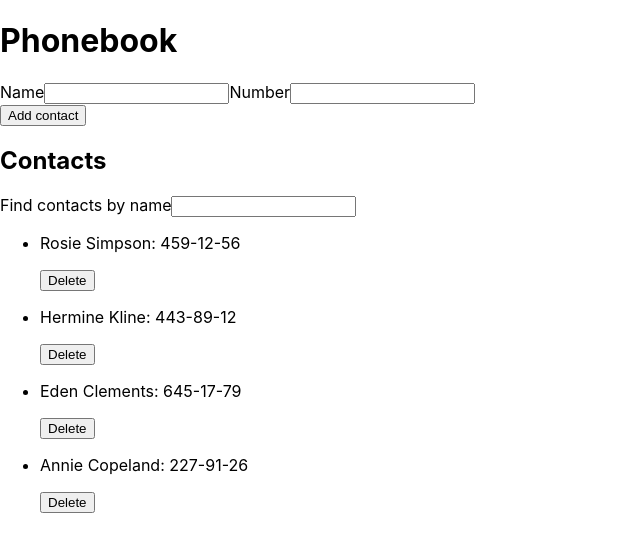
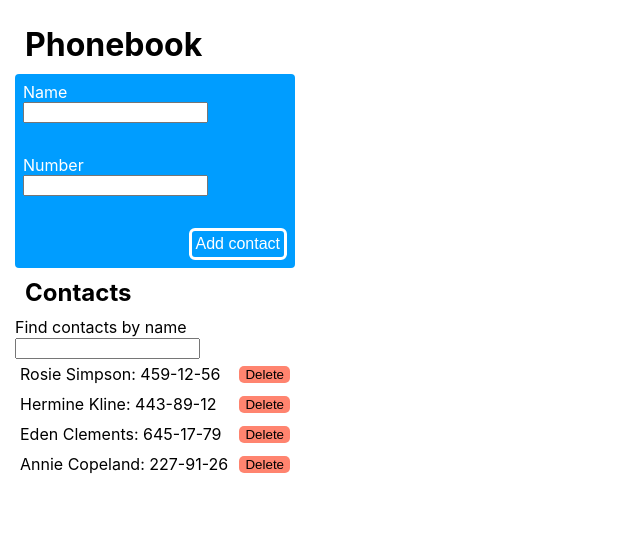
Before and after one commit to Melashchenko/goit-react-hw-08-phonebook, a React (Create React App) app: page / in a window 1280 px wide. Shown: the top 552 px of the page, without its empty margins (0-640 px from the left). Built offline with nearby package versions, Linux system fonts and the light colour scheme.

Commit message:
finished hw2

```diff
--- a/package.json
+++ b/package.json
@@ -7,11 +7,15 @@
     "@testing-library/jest-dom": "^5.16.3",
     "@testing-library/react": "^12.1.4",
     "@testing-library/user-event": "^13.5.0",
+    "formik": "^2.2.9",
     "react": "^18.1.0",
     "react-dom": "^18.1.0",
     "react-scripts": "5.0.1",
     "shortid": "^2.2.16",
-    "web-vitals": "^2.1.3"
+    "styled-components": "^5.3.6",
+    "styled-system": "^5.1.5",
+    "web-vitals": "^2.1.3",
+    "yup": "^1.0.0"
   },
   "scripts": {
     "start": "react-scripts start",
--- a/src/components/App.jsx
+++ b/src/components/App.jsx
@@ -2,8 +2,10 @@ import React, { Component } from 'react';
 import shortid from 'shortid';
 
 import { ContactList } from './ContactList/ContactList';
-import { ContactForm } from './ContactForm/ContactForm';
+
 import { Filter } from './Filter/Filter';
+import { ContactFormFormik } from './ContactFormFormik/ContactFormFormik';
+import { Box } from './Box';
 
 export class App extends Component {
   static defaultProps = {
@@ -70,27 +72,35 @@ export class App extends Component {
     const { filter, contacts } = this.state;
     const normalizedFilter = filter.toLowerCase();
 
-    return contacts.filter(contact =>
-      contact.name.toLowerCase().includes(normalizedFilter)
+    return contacts.filter(({ name }) =>
+      name.toLowerCase().includes(normalizedFilter)
     );
   };
 
   render() {
     const { filter } = this.state;
     const filterContacts = this.getFilterContacts();
+    const { addContact, changeFilter, deleteContact } = this;
 
     return (
-      <>
-        <h1>Phonebook</h1>
-        <ContactForm onAddContact={this.addContact} />
+      <Box as="div" p={15}>
+        <Box as="h1" p={10}>
+          Phonebook
+        </Box>
+        <Box as="div" display="flex" flexDirection="column" width={280}>
+          <ContactFormFormik onAddContact={addContact} />
 
-        <h2>Contacts</h2>
-        <Filter filter={filter} onFilter={this.changeFilter} />
-        <ContactList
-          contacts={filterContacts}
-          onDeleteContact={this.deleteContact}
-        />
-      </>
+          <Box as="h2" p={10}>
+            Contacts
+          </Box>
+
+          <Filter filter={filter} onFilter={changeFilter} />
+          <ContactList
+            contacts={filterContacts}
+            onDeleteContact={deleteContact}
+          />
+        </Box>
+      </Box>
     );
   }
 }
--- /dev/null
+++ b/src/components/Box.jsx
@@ -0,0 +1,26 @@
+import styled from 'styled-components';
+import {
+  space,
+  layout,
+  color,
+  flexbox,
+  grid,
+  background,
+  typography,
+  border,
+  position,
+  shadow,
+} from 'styled-system';
+
+export const Box = styled('div')(
+  color,
+  space,
+  layout,
+  flexbox,
+  grid,
+  background,
+  typography,
+  border,
+  position,
+  shadow
+);
--- a/src/components/ContactEl/ContactEl.jsx
+++ b/src/components/ContactEl/ContactEl.jsx
@@ -1,13 +1,14 @@
+import { Btn, ContactsEl } from 'components/ContactEl/ContactEl.styled';
 import React from 'react';
 
 export const ContactEl = ({
   contact: { id, name, number },
   onDeleteContact,
 }) => (
-  <li>
+  <ContactsEl>
     <p>
       {name}: {number}
     </p>
-    <button onClick={() => onDeleteContact(id)}>Delete</button>
-  </li>
+    <Btn onClick={() => onDeleteContact(id)}>Delete</Btn>
+  </ContactsEl>
 );
--- /dev/null
+++ b/src/components/ContactEl/ContactEl.styled.jsx
@@ -0,0 +1,18 @@
+import styled from 'styled-components';
+
+export const Btn = styled.button`
+  background-color: #ff260090;
+  border: none;
+  border-radius: 5px;
+  cursor: pointer;
+  &:active {
+    background-color: red;
+  }
+`;
+
+export const ContactsEl = styled.li`
+  display: flex;
+  align-items: center;
+  justify-content: space-between;
+  padding: 5px;
+`;
--- a/src/components/ContactForm/ContactForm.jsx
+++ b/src/components/ContactForm/ContactForm.jsx
@@ -18,13 +18,17 @@ export class ContactForm extends Component {
     e.preventDefault();
 
     this.props.onAddContact(this.state);
+    console.log(this.state);
     this.setState({ name: '', number: '' });
   };
 
   render() {
+    const { name, number } = this.state;
+    const { handleSubmit, handleChange, nameInputId } = this;
+
     return (
-      <form onSubmit={this.handleSubmit}>
-        <label htmlFor={this.nameInputId}>
+      <form onSubmit={handleSubmit}>
+        <label htmlFor={nameInputId}>
           Name
           <input
             type="text"
@@ -32,9 +36,9 @@ export class ContactForm extends Component {
             pattern="^[a-zA-Zа-яА-Я]+(([' -][a-zA-Zа-яА-Я ])?[a-zA-Zа-яА-Я]*)*$"
             title="Name may contain only letters, apostrophe, dash and spaces. For example Adrian, Jacob Mercer, Charles de Batz de Castelmore d'Artagnan"
             required
-            value={this.state.name}
-            onChange={this.handleChange}
-            id={this.nameInputId}
+            value={name}
+            onChange={handleChange}
+            id={nameInputId}
           ></input>
         </label>
         <label>
@@ -45,8 +49,8 @@ export class ContactForm extends Component {
             pattern="\+?\d{1,4}?[-.\s]?\(?\d{1,3}?\)?[-.\s]?\d{1,4}[-.\s]?\d{1,4}[-.\s]?\d{1,9}"
             title="Phone number must be digits and can contain spaces, dashes, parentheses and can start with +"
             required
-            value={this.state.number}
-            onChange={this.handleChange}
+            value={number}
+            onChange={handleChange}
           ></input>
         </label>
         <br />
--- /dev/null
+++ b/src/components/ContactFormFormik/ContactFormFormik.jsx
@@ -0,0 +1,55 @@
+import { Formik } from 'formik';
+import { object, string } from 'yup';
+import {
+  Btn,
+  Container,
+  Error,
+  Input,
+  Label,
+} from './ContactFormFormik.styled';
+
+const schema = object({
+  name: string()
+    .matches(
+      /^[a-zA-Zа-яА-Я]+(([' -][a-zA-Zа-яА-Я ])?[a-zA-Zа-яА-Я]*)*$/,
+      'Name may contain only letters, apostrophe, dash and spaces.'
+    )
+    .required('Name is a required'),
+  number: string()
+    .matches(
+      /\+?\d{1,4}?[-.\s]?\(?\d{1,3}?\)?[-.\s]?\d{1,4}[-.\s]?\d{1,4}[-.\s]?\d{1,9}/,
+      'Phone number must be digits and can contain spaces, dashes, parentheses and can start with +'
+    )
+    .required('Phone is a required'),
+});
+const initialValues = { name: '', number: '' };
+
+export const ContactFormFormik = ({ onAddContact }) => {
+  const handleSubmit = (values, { resetForm }) => {
+    onAddContact(values);
+    resetForm();
+  };
+
+  return (
+    <Formik
+      initialValues={initialValues}
+      onSubmit={handleSubmit}
+      validationSchema={schema}
+    >
+      <Container autoComplete="off">
+        <Label htmlFor="name">
+          Name
+          <Input type="text" name="name" />
+          <Error name="name" component="div" />
+        </Label>
+        <Label htmlFor="number">
+          Number
+          <Input type="tel" name="number" />
+          <Error name="number" component="div" />
+        </Label>
+
+        <Btn type="submit">Add contact</Btn>
+      </Container>
+    </Formik>
+  );
+};
--- /dev/null
+++ b/src/components/ContactFormFormik/ContactFormFormik.styled.jsx
@@ -0,0 +1,41 @@
+import { ErrorMessage, Field, Form } from 'formik';
+import styled from 'styled-components';
+
+export const Input = styled(Field)`
+  display: block;
+  outline: none;
+`;
+
+export const Label = styled.label`
+  display: block;
+  font-size: 16px;
+  color: white;
+  margin-bottom: 32px;
+`;
+
+export const Btn = styled.button`
+  border: none;
+  font-size: 16px;
+  color: white;
+  background-color: #009dff;
+  border-radius: 6px;
+  border: 3px solid white;
+  padding: 4px;
+  margin-left: auto;
+  cursor: pointer;
+  &:active {
+    background-color: #0ab4da;
+  }
+`;
+export const Container = styled(Form)`
+  display: flex;
+  flex-direction: column;
+  padding: 8px;
+  border-radius: 4px;
+  background-color: #009dff;
+`;
+
+export const Error = styled(ErrorMessage)`
+  color: yellow;
+  font-size: 10px;
+`;
--- a/src/index.css
+++ b/src/index.css
@@ -13,3 +13,25 @@ code {
   font-family: source-code-pro, Menlo, Monaco, Consolas, 'Courier New',
     monospace;
 }
+
+p {
+  margin: 0;
+}
+
+a {
+  text-decoration: none;
+}
+
+ul,
+li {
+  list-style: none;
+  margin: 0;
+  padding: 0;
+}
+
+h1,
+h2,
+h3 {
+  margin: 0;
+  padding: 0;
+}
```
Also changed, not shown: 1 other file (tests, documents, lock files or other folders).
